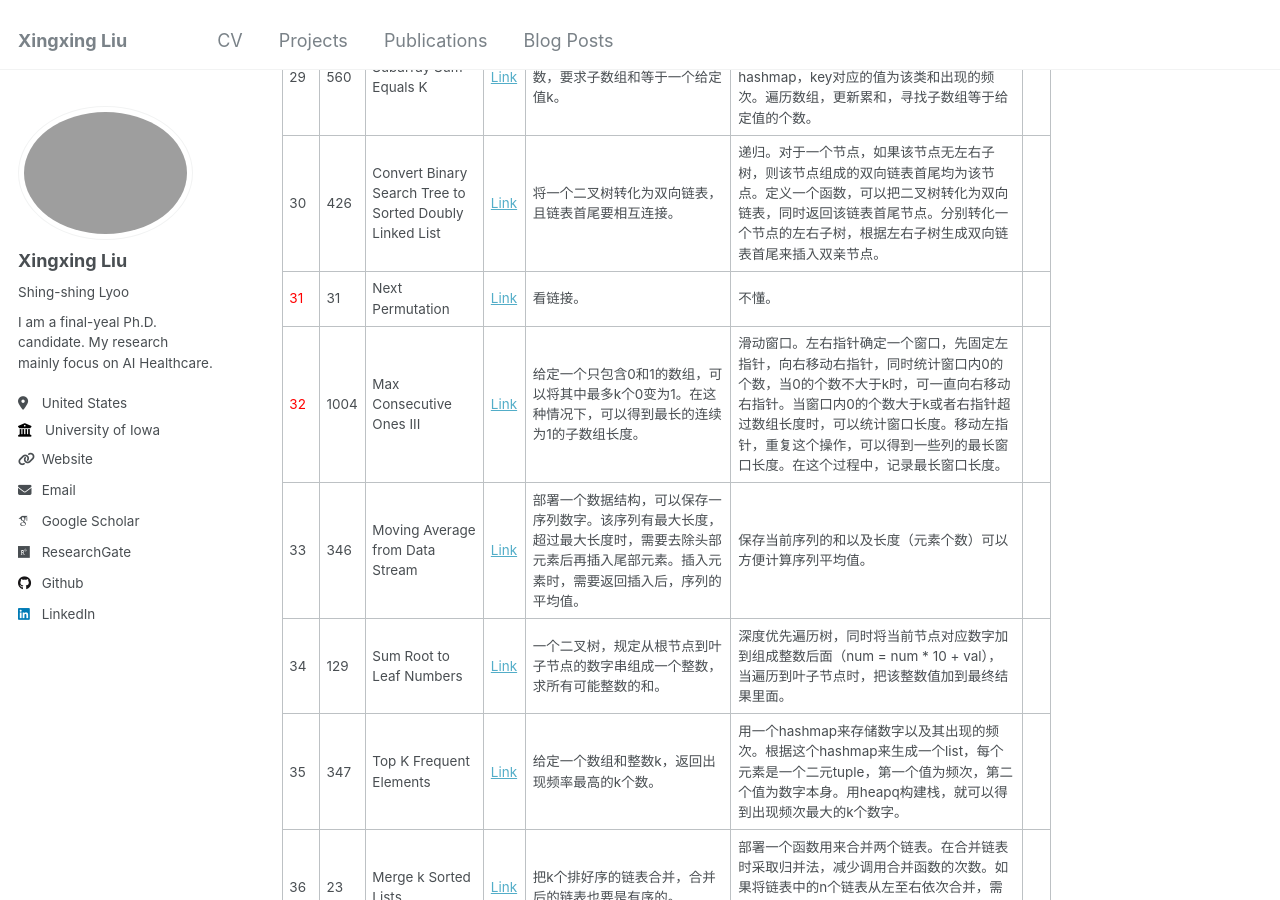
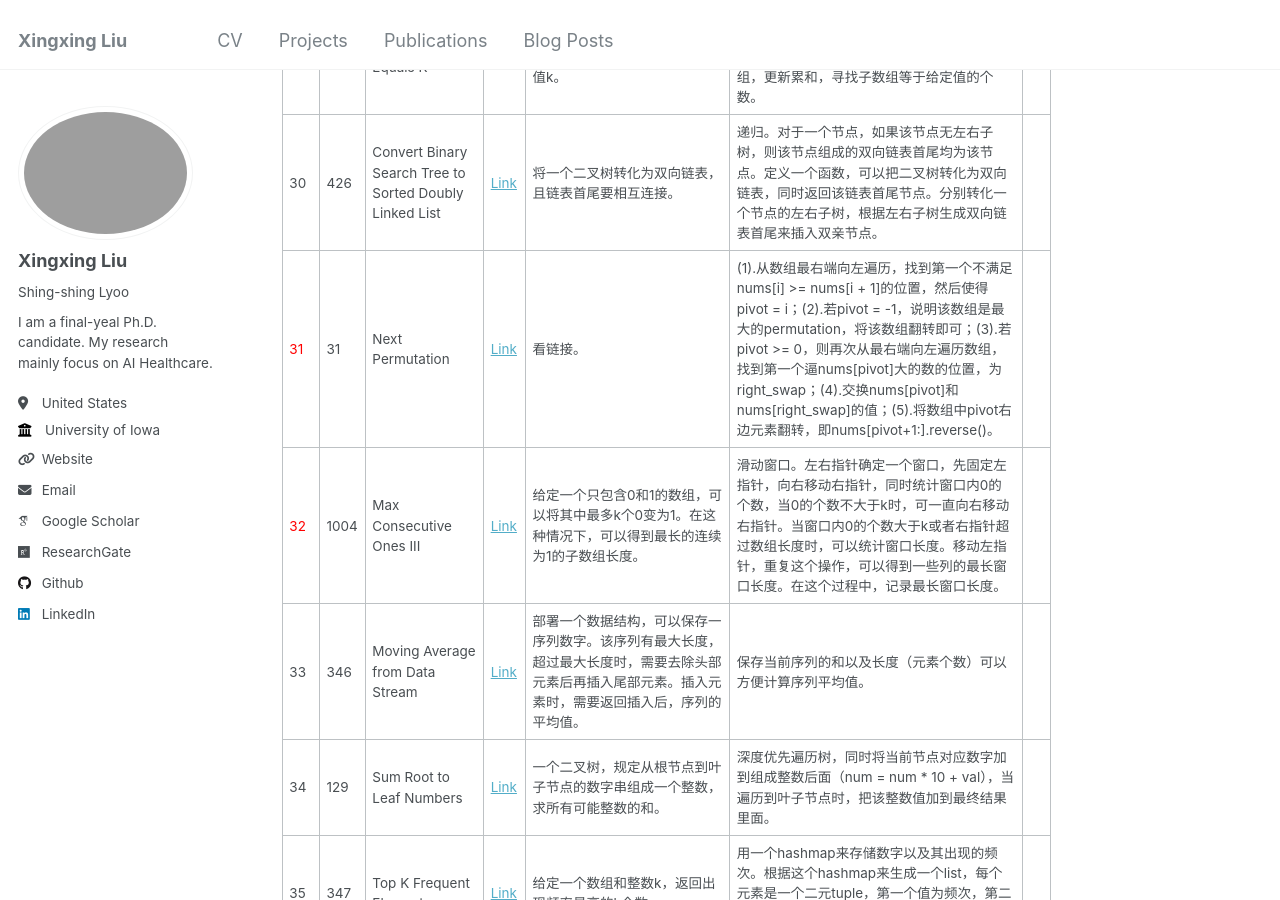
Before and after one commit to xxliu1996/xxliu1996.github.io, a Jekyll site: the page built from _posts/2024-11-10-blog-leetcode-meta.md, in a window 1280 px wide and 900 px high, scrolled down 4160 px. Built offline with Jekyll 4.4.1, drawn with Linux system fonts in a browser that asks for light colours; some web fonts are replaced.

Commit message:
update blog leetcode meta top 100

```diff
--- a/_posts/2024-11-10-blog-leetcode-meta.md
+++ b/_posts/2024-11-10-blog-leetcode-meta.md
@@ -45,7 +45,7 @@ tags:
 |28|138|Copy List with Random Pointer|[Link](https://leetcode.com/problems/copy-list-with-random-pointer/description/)|给定一个链表，每个链表不仅包含值和指向next的指针，还有一个随机指针，指向链表中一个随机元素，或者指向空指针。复制该链表。|（1）构建一个hashmap，key是原node，value是复制的node。遍历链表，连接起每个节点对应的复制节点。（2）对于每个节点，复制一个节点，并将复制的节点插入原节点和其next节点之间。这样，奇数位置节点为原节点，偶数位置节点为复制节点。然后再遍历该链表，根据原节点的random指针指向，连接复制节点的random节点。第三次遍历链表，把原节点和复制节点拆分成两个链表。||
 |29|560|Subarray Sum Equals K|[Link](https://leetcode.com/problems/subarray-sum-equals-k/description/)|给定一个数组，求其子数组的个数，要求子数组和等于一个给定值k。|所谓子数组的和，其实就是数组cdf两项之差。所以构建一个以数组累和为key的hashmap，key对应的值为该类和出现的频次。遍历数组，更新累和，寻找子数组等于给定值的个数。||
 |30|426|Convert Binary Search Tree to Sorted Doubly Linked List|[Link](https://leetcode.com/problems/convert-binary-search-tree-to-sorted-doubly-linked-list/description/)|将一个二叉树转化为双向链表，且链表首尾要相互连接。|递归。对于一个节点，如果该节点无左右子树，则该节点组成的双向链表首尾均为该节点。定义一个函数，可以把二叉树转化为双向链表，同时返回该链表首尾节点。分别转化一个节点的左右子树，根据左右子树生成双向链表首尾来插入双亲节点。||
-|<span style="color:red">31</span>|31|Next Permutation|[Link](https://leetcode.com/problems/next-permutation/description/)|看链接。|不懂。||
+|<span style="color:red">31</span>|31|Next Permutation|[Link](https://leetcode.com/problems/next-permutation/description/)|看链接。|(1).从数组最右端向左遍历，找到第一个不满足nums[i] >= nums[i + 1]的位置，然后使得pivot = i；(2).若pivot = -1，说明该数组是最大的permutation，将该数组翻转即可；(3).若pivot >= 0，则再次从最右端向左遍历数组，找到第一个逼nums[pivot]大的数的位置，为right_swap；(4).交换nums[pivot]和nums[right_swap]的值；(5).将数组中pivot右边元素翻转，即nums[pivot+1:].reverse()。||
 |<span style="color:red">32</span>|1004|Max Consecutive Ones III|[Link](https://leetcode.com/problems/max-consecutive-ones-iii/description/)|给定一个只包含0和1的数组，可以将其中最多k个0变为1。在这种情况下，可以得到最长的连续为1的子数组长度。|滑动窗口。左右指针确定一个窗口，先固定左指针，向右移动右指针，同时统计窗口内0的个数，当0的个数不大于k时，可一直向右移动右指针。当窗口内0的个数大于k或者右指针超过数组长度时，可以统计窗口长度。移动左指针，重复这个操作，可以得到一些列的最长窗口长度。在这个过程中，记录最长窗口长度。||
 |33|346|Moving Average from Data Stream|[Link](https://leetcode.com/problems/moving-average-from-data-stream/description/)|部署一个数据结构，可以保存一序列数字。该序列有最大长度，超过最大长度时，需要去除头部元素后再插入尾部元素。插入元素时，需要返回插入后，序列的平均值。|保存当前序列的和以及长度（元素个数）可以方便计算序列平均值。||
 |34|129|Sum Root to Leaf Numbers|[Link](https://leetcode.com/problems/sum-root-to-leaf-numbers/description/)|一个二叉树，规定从根节点到叶子节点的数字串组成一个整数，求所有可能整数的和。|深度优先遍历树，同时将当前节点对应数字加到组成整数后面（num = num * 10 + val），当遍历到叶子节点时，把该整数值加到最终结果里面。||
```
